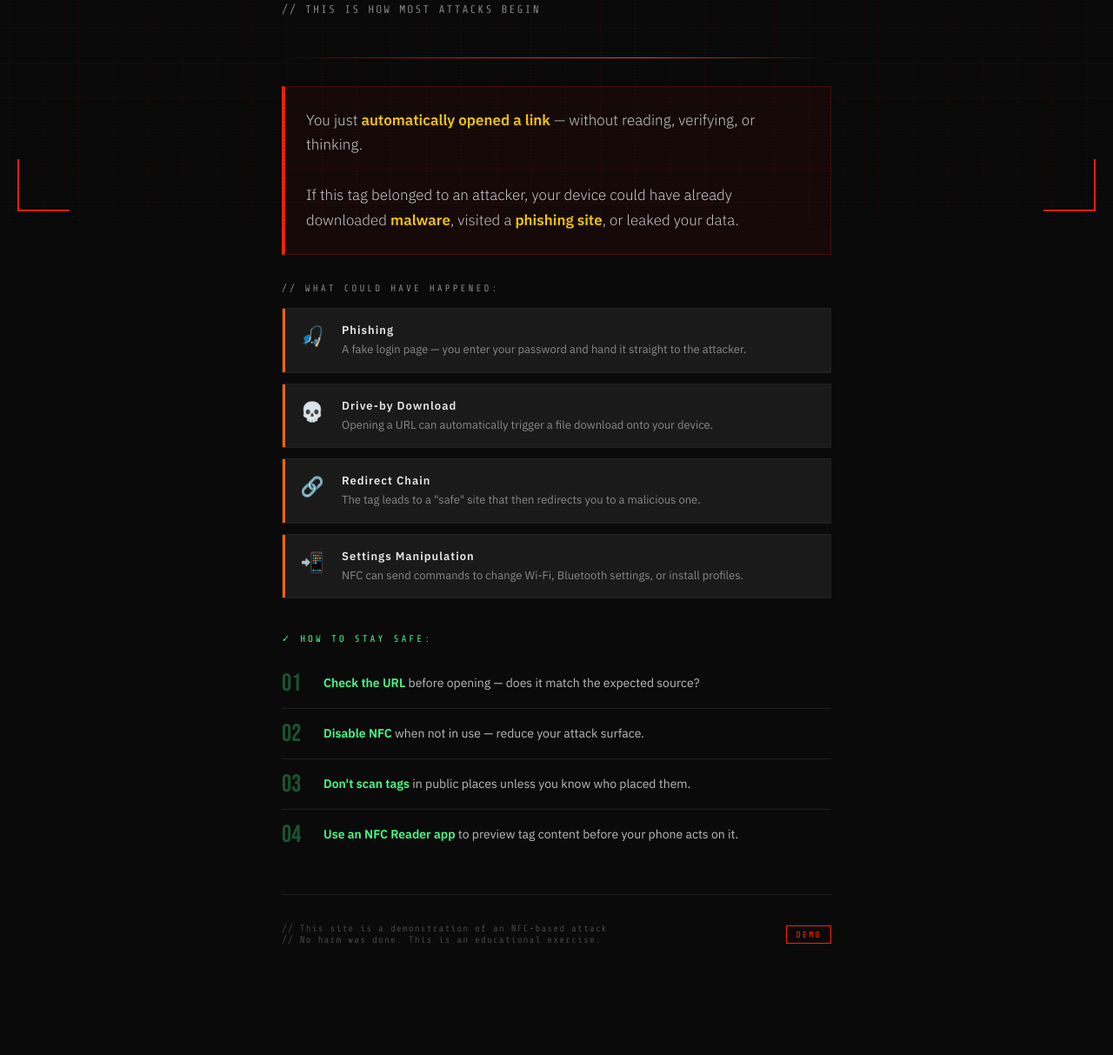
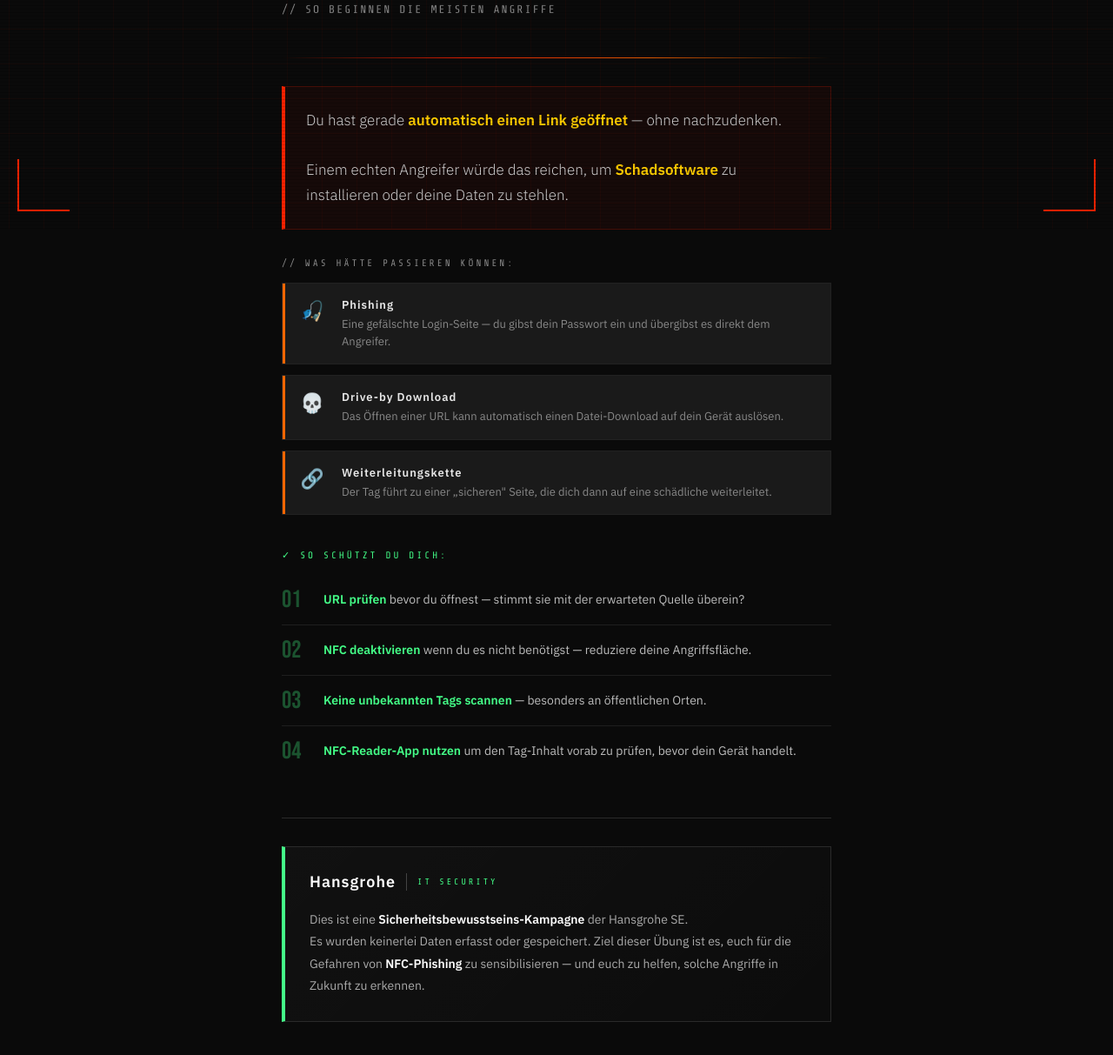
Before and after one commit to roman-pleshka/information_security_nfc, a plain HTML site: page index.html in a window 1280 px wide. Shown: the part 537-1750 px from the top of the page at 87% size. Before the commit the page ends 1704 px from the top, so only its background shows below. Drawn offline with nearby package versions, Linux system fonts and the light colour scheme.

Commit message:
Translate index.html content to German

```diff
--- a/index.html
+++ b/index.html
@@ -1,9 +1,9 @@
 <!DOCTYPE html>
-<html lang="uk">
+<html lang="de">
 <head>
 <meta charset="UTF-8">
 <meta name="viewport" content="width=device-width, initial-scale=1.0">
-<title>NFC Security Warning</title>
+<title>NFC Sicherheitswarnung</title>
 <style>
   @import url('https://fonts.googleapis.com/css2?family=Share+Tech+Mono&family=Bebas+Neue&family=IBM+Plex+Sans:wght@300;400;600&display=swap');
 
@@ -12,7 +12,6 @@
     --orange: #ff6600;
     --yellow: #ffcc00;
     --dark: #0a0a0a;
-    --dark2: #111;
     --mid: #1a1a1a;
     --text: #e8e8e8;
     --muted: #888;
@@ -29,23 +28,19 @@
     position: relative;
   }
 
-  /* Scanline effect */
   body::before {
     content: '';
     position: fixed;
     inset: 0;
     background: repeating-linear-gradient(
       to bottom,
-      transparent 0px,
-      transparent 3px,
-      rgba(0,0,0,0.15) 3px,
-      rgba(0,0,0,0.15) 4px
+      transparent 0px, transparent 3px,
+      rgba(0,0,0,0.15) 3px, rgba(0,0,0,0.15) 4px
     );
     pointer-events: none;
     z-index: 100;
   }
 
-  /* Animated grid bg */
   .bg-grid {
     position: fixed;
     inset: 0;
@@ -62,17 +57,8 @@
     100% { background-position: 40px 40px; }
   }
 
-  /* Glitch corners */
-  .corner {
-    position: fixed;
-    width: 60px; height: 60px;
-    z-index: 10;
-  }
-  .corner::before, .corner::after {
-    content: '';
-    position: absolute;
-    background: var(--red);
-  }
+  .corner { position: fixed; width: 60px; height: 60px; z-index: 10; }
+  .corner::before, .corner::after { content: ''; position: absolute; background: var(--red); }
   .corner::before { width: 100%; height: 2px; }
   .corner::after { width: 2px; height: 100%; }
   .corner.tl { top: 20px; left: 20px; }
@@ -80,7 +66,6 @@
   .corner.bl { bottom: 20px; left: 20px; transform: scaleY(-1); }
   .corner.br { bottom: 20px; right: 20px; transform: scale(-1); }
 
-  /* Main container */
   .container {
     max-width: 680px;
     margin: 0 auto;
@@ -89,7 +74,6 @@
     z-index: 1;
   }
 
-  /* Top bar */
   .topbar {
     display: flex;
     align-items: center;
@@ -98,11 +82,7 @@
     opacity: 0;
     animation: fadeUp 0.5s 0.1s forwards;
   }
-  .topbar-line {
-    flex: 1;
-    height: 1px;
-    background: linear-gradient(90deg, var(--red), transparent);
-  }
+  .topbar-line { flex: 1; height: 1px; background: linear-gradient(90deg, var(--red), transparent); }
   .topbar-text {
     font-family: 'Share Tech Mono', monospace;
     font-size: 11px;
@@ -111,7 +91,6 @@
     text-transform: uppercase;
   }
 
-  /* NFC Icon animated */
   .nfc-icon-wrap {
     display: flex;
     justify-content: center;
@@ -119,32 +98,21 @@
     opacity: 0;
     animation: fadeUp 0.5s 0.2s forwards;
   }
-
-  .nfc-icon {
-    position: relative;
-    width: 100px;
-    height: 100px;
-  }
-
+  .nfc-icon { position: relative; width: 100px; height: 100px; }
   .nfc-ring {
-    position: absolute;
-    inset: 0;
+    position: absolute; inset: 0;
     border-radius: 50%;
     border: 2px solid var(--red);
     animation: pulse-ring 2s ease-out infinite;
   }
   .nfc-ring:nth-child(2) { animation-delay: 0.6s; }
   .nfc-ring:nth-child(3) { animation-delay: 1.2s; }
-
   .nfc-core {
-    position: absolute;
-    inset: 20px;
+    position: absolute; inset: 20px;
     border-radius: 50%;
     background: rgba(255,34,0,0.1);
     border: 2px solid var(--red);
-    display: flex;
-    align-items: center;
-    justify-content: center;
+    display: flex; align-items: center; justify-content: center;
     font-size: 26px;
   }
 
@@ -153,7 +121,6 @@
     100% { transform: scale(1.6); opacity: 0; }
   }
 
-  /* WARNING headline */
   .warning-badge {
     display: inline-flex;
     align-items: center;
@@ -179,18 +146,12 @@
     opacity: 0;
     animation: fadeUp 0.5s 0.35s forwards;
   }
-
-  h1 .highlight {
-    color: var(--red);
-    display: block;
-    position: relative;
-  }
-
+  h1 .white { color: #fff; display: block; }
+  h1 .highlight { color: var(--red); display: block; position: relative; }
   h1 .highlight::after {
     content: attr(data-text);
     position: absolute;
-    left: 3px;
-    top: 0;
+    left: 3px; top: 0;
     color: var(--orange);
     clip-path: polygon(0 30%, 100% 30%, 100% 55%, 0 55%);
     animation: glitch 4s infinite;
@@ -213,7 +174,6 @@
     animation: fadeUp 0.5s 0.4s forwards;
   }
 
-  /* Divider */
   .divider {
     height: 1px;
     background: linear-gradient(90deg, transparent, var(--red), var(--orange), transparent);
@@ -222,7 +182,6 @@
     animation: fadeUp 0.4s 0.45s forwards;
   }
 
-  /* Main message */
   .main-message {
     background: rgba(255,34,0,0.05);
     border: 1px solid rgba(255,34,0,0.2);
@@ -232,20 +191,9 @@
     opacity: 0;
     animation: fadeUp 0.5s 0.5s forwards;
   }
+  .main-message p { font-size: 17px; line-height: 1.7; font-weight: 300; color: #d0d0d0; }
+  .main-message strong { color: var(--yellow); font-weight: 600; }
 
-  .main-message p {
-    font-size: 17px;
-    line-height: 1.7;
-    font-weight: 300;
-    color: #d0d0d0;
-  }
-
-  .main-message strong {
-    color: var(--yellow);
-    font-weight: 600;
-  }
-
-  /* Threat cards */
   .threats-title {
     font-family: 'Share Tech Mono', monospace;
     font-size: 11px;
@@ -257,65 +205,31 @@
     animation: fadeUp 0.4s 0.6s forwards;
   }
 
-  .threats {
-    display: grid;
-    gap: 12px;
-    margin-bottom: 40px;
-  }
+  .threats { display: grid; gap: 12px; margin-bottom: 40px; }
 
   .threat {
-    display: flex;
-    gap: 16px;
-    align-items: flex-start;
+    display: flex; gap: 16px; align-items: flex-start;
     padding: 16px;
     background: var(--mid);
     border: 1px solid #222;
-    position: relative;
-    overflow: hidden;
+    position: relative; overflow: hidden;
     opacity: 0;
   }
-
   .threat::before {
     content: '';
-    position: absolute;
-    top: 0; left: 0;
+    position: absolute; top: 0; left: 0;
     width: 3px; height: 100%;
     background: var(--orange);
   }
-
   .threat:nth-child(1) { animation: fadeUp 0.4s 0.65s forwards; }
   .threat:nth-child(2) { animation: fadeUp 0.4s 0.72s forwards; }
   .threat:nth-child(3) { animation: fadeUp 0.4s 0.79s forwards; }
-  .threat:nth-child(4) { animation: fadeUp 0.4s 0.86s forwards; }
 
-  .threat-icon {
-    font-size: 22px;
-    flex-shrink: 0;
-    width: 36px;
-    text-align: center;
-  }
+  .threat-icon { font-size: 22px; flex-shrink: 0; width: 36px; text-align: center; }
+  .threat-body h3 { font-size: 13px; font-weight: 600; letter-spacing: 1px; margin-bottom: 4px; }
+  .threat-body p { font-size: 13px; color: var(--muted); line-height: 1.5; }
 
-  .threat-body h3 {
-    font-size: 13px;
-    font-weight: 600;
-    letter-spacing: 1px;
-    margin-bottom: 4px;
-    color: var(--text);
-  }
-
-  .threat-body p {
-    font-size: 13px;
-    color: var(--muted);
-    line-height: 1.5;
-  }
-
-  /* Safe steps */
-  .steps {
-    margin-bottom: 40px;
-    opacity: 0;
-    animation: fadeUp 0.5s 0.95s forwards;
-  }
-
+  .steps { margin-bottom: 40px; opacity: 0; animation: fadeUp 0.5s 0.9s forwards; }
   .steps-title {
     font-family: 'Share Tech Mono', monospace;
     font-size: 11px;
@@ -324,89 +238,45 @@
     margin-bottom: 16px;
     text-transform: uppercase;
   }
-
   .step {
-    display: flex;
-    gap: 16px;
-    align-items: center;
+    display: flex; gap: 16px; align-items: center;
     padding: 12px 0;
     border-bottom: 1px solid #1e1e1e;
   }
+  .step:last-child { border-bottom: none; }
+  .step-num { font-family: 'Bebas Neue', sans-serif; font-size: 28px; color: rgba(68,255,136,0.3); flex-shrink: 0; width: 32px; }
+  .step p { font-size: 14px; color: #bbb; line-height: 1.5; }
+  .step strong { color: #44ff88; }
 
-  .step:last-child { border-bottom: none; }
-
-  .step-num {
-    font-family: 'Bebas Neue', sans-serif;
-    font-size: 28px;
-    color: rgba(68,255,136,0.3);
-    flex-shrink: 0;
-    width: 32px;
-  }
-
-  .step p {
-    font-size: 14px;
-    color: #bbb;
-    line-height: 1.5;
-  }
-
-  .step strong {
-    color: #44ff88;
-  }
-
-  /* Footer */
-  .footer {
-    display: flex;
-    align-items: center;
-    gap: 12px;
+  .awareness-box {
+    margin-top: 48px;
+    border-top: 1px solid #2a2a2a;
     padding-top: 32px;
-    border-top: 1px solid #1e1e1e;
     opacity: 0;
     animation: fadeUp 0.5s 1.1s forwards;
   }
-
-  .footer-mono {
-    font-family: 'Share Tech Mono', monospace;
-    font-size: 11px;
-    color: #444;
-    flex: 1;
-    letter-spacing: 1px;
+  .awareness-inner {
+    background: linear-gradient(135deg, rgba(255,255,255,0.03), rgba(255,255,255,0.01));
+    border: 1px solid #2a2a2a;
+    border-left: 4px solid #44ff88;
+    padding: 28px;
   }
-
-  .footer-badge {
-    font-family: 'Share Tech Mono', monospace;
-    font-size: 10px;
-    color: var(--red);
-    border: 1px solid var(--red);
-    padding: 4px 10px;
-    letter-spacing: 2px;
-    animation: blink 1.5s step-end infinite;
-  }
-
-  @keyframes blink {
-    0%, 100% { opacity: 1; }
-    50% { opacity: 0.2; }
-  }
+  .awareness-logo { display: flex; align-items: center; gap: 12px; margin-bottom: 20px; }
+  .awareness-logo-text { font-family: 'IBM Plex Sans', sans-serif; font-weight: 600; font-size: 18px; color: #fff; letter-spacing: 1px; }
+  .awareness-logo-divider { width: 1px; height: 20px; background: #444; }
+  .awareness-logo-sub { font-family: 'Share Tech Mono', monospace; font-size: 10px; color: #44ff88; letter-spacing: 3px; }
+  .awareness-text { font-size: 14px; line-height: 1.8; color: #aaa; }
+  .awareness-text strong { color: #fff; font-weight: 600; }
 
   @keyframes fadeUp {
     from { opacity: 0; transform: translateY(16px); }
     to { opacity: 1; transform: translateY(0); }
-  }
-
-  /* Typewriter cursor */
-  .cursor {
-    display: inline-block;
-    width: 8px; height: 1em;
-    background: var(--red);
-    animation: blink 0.8s step-end infinite;
-    vertical-align: middle;
-    margin-left: 4px;
   }
 </style>
 </head>
 <body>
 
 <div class="bg-grid"></div>
-
 <div class="corner tl"></div>
 <div class="corner tr"></div>
 <div class="corner bl"></div>
@@ -416,8 +286,7 @@
 
   <div class="topbar">
     <div class="topbar-line"></div>
-    <span class="topbar-text">SECURITY ALERT // NFC</span>
-
+    <span class="topbar-text">SICHERHEITSWARNUNG // NFC</span>
     <div class="topbar-line" style="background: linear-gradient(270deg, var(--red), transparent);"></div>
   </div>
 
@@ -430,87 +299,85 @@
     </div>
   </div>
 
-  <div class="warning-badge">⚠ WARNING</div>
+  <div class="warning-badge">⚠ WARNUNG</div>
 
   <h1>
-    YOU JUST<br>
-    <span class="highlight" data-text="TAPPED">TAPPED</span>
-    AN NFC TAG
+    <span class="white">DU HAST EINEN</span>
+    <span class="highlight" data-text="NFC-TAG">NFC-TAG</span>
+    <span class="white">GESCANNT</span>
   </h1>
 
-  <p class="subtitle">// THIS IS HOW MOST ATTACKS BEGIN</p>
+  <p class="subtitle">// SO BEGINNEN DIE MEISTEN ANGRIFFE</p>
 
   <div class="divider"></div>
 
   <div class="main-message">
     <p>
-      You just <strong>automatically opened a link</strong> — without reading, verifying, or thinking.<br><br>
-      If this tag belonged to an attacker, your device could have already downloaded <strong>malware</strong>, visited a <strong>phishing site</strong>, or leaked your data.
+      Du hast gerade <strong>automatisch einen Link geöffnet</strong> — ohne nachzudenken.<br><br>
+      Einem echten Angreifer würde das reichen, um <strong>Schadsoftware</strong> zu installieren oder deine Daten zu stehlen.
     </p>
   </div>
 
-  <p class="threats-title">// What could have happened:</p>
+  <p class="threats-title">// Was hätte passieren können:</p>
 
   <div class="threats">
     <div class="threat">
       <div class="threat-icon">🎣</div>
       <div class="threat-body">
         <h3>Phishing</h3>
-        <p>A fake login page — you enter your password and hand it straight to the attacker.</p>
+        <p>Eine gefälschte Login-Seite — du gibst dein Passwort ein und übergibst es direkt dem Angreifer.</p>
       </div>
     </div>
     <div class="threat">
       <div class="threat-icon">💀</div>
       <div class="threat-body">
         <h3>Drive-by Download</h3>
-        <p>Opening a URL can automatically trigger a file download onto your device.</p>
+        <p>Das Öffnen einer URL kann automatisch einen Datei-Download auf dein Gerät auslösen.</p>
       </div>
     </div>
     <div class="threat">
       <div class="threat-icon">🔗</div>
       <div class="threat-body">
-        <h3>Redirect Chain</h3>
-        <p>The tag leads to a "safe" site that then redirects you to a malicious one.</p>
-      </div>
-    </div>
-    <div class="threat">
-      <div class="threat-icon">📲</div>
-      <div class="threat-body">
-        <h3>Settings Manipulation</h3>
-        <p>NFC can send commands to change Wi-Fi, Bluetooth settings, or install profiles.</p>
+        <h3>Weiterleitungskette</h3>
+        <p>Der Tag führt zu einer „sicheren" Seite, die dich dann auf eine schädliche weiterleitet.</p>
       </div>
     </div>
   </div>
 
   <div class="steps">
-    <p class="steps-title">✓ How to stay safe:</p>
+    <p class="steps-title">✓ So schützt du dich:</p>
     <div class="step">
       <div class="step-num">01</div>
-      <p><strong>Check the URL</strong> before opening — does it match the expected source?</p>
+      <p><strong>URL prüfen</strong> bevor du öffnest — stimmt sie mit der erwarteten Quelle überein?</p>
     </div>
     <div class="step">
       <div class="step-num">02</div>
-      <p><strong>Disable NFC</strong> when not in use — reduce your attack surface.</p>
+      <p><strong>NFC deaktivieren</strong> wenn du es nicht benötigst — reduziere deine Angriffsfläche.</p>
     </div>
     <div class="step">
       <div class="step-num">03</div>
-      <p><strong>Don't scan tags</strong> in public places unless you know who placed them.</p>
+      <p><strong>Keine unbekannten Tags scannen</strong> — besonders an öffentlichen Orten.</p>
     </div>
     <div class="step">
       <div class="step-num">04</div>
-      <p><strong>Use an NFC Reader app</strong> to preview tag content before your phone acts on it.</p>
+      <p><strong>NFC-Reader-App nutzen</strong> um den Tag-Inhalt vorab zu prüfen, bevor dein Gerät handelt.</p>
     </div>
   </div>
 
-  <div class="footer">
-    <div class="footer-mono">
-      // This site is a demonstration of an NFC-based attack<br>
-      // No harm was done. This is an educational exercise.
+  <div class="awareness-box">
+    <div class="awareness-inner">
+      <div class="awareness-logo">
+        <span class="awareness-logo-text">Hansgrohe</span>
+        <span class="awareness-logo-divider"></span>
+        <span class="awareness-logo-sub">IT SECURITY</span>
+      </div>
+      <p class="awareness-text">
+        Dies ist eine <strong>Sicherheitsbewusstseins-Kampagne</strong> der Hansgrohe SE.<br>
+        Es wurden keinerlei Daten erfasst oder gespeichert. Ziel dieser Übung ist es, euch für die Gefahren von <strong>NFC-Phishing</strong> zu sensibilisieren — und euch zu helfen, solche Angriffe in Zukunft zu erkennen.
+      </p>
     </div>
-    <div class="footer-badge">DEMO</div>
   </div>
 
 </div>
-
 </body>
 </html>
```
